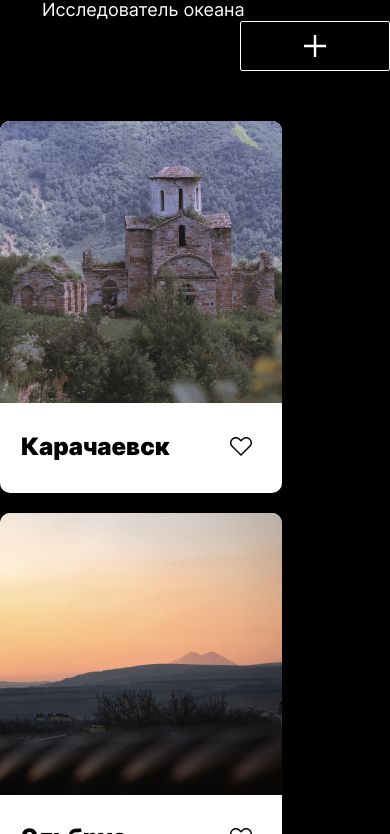
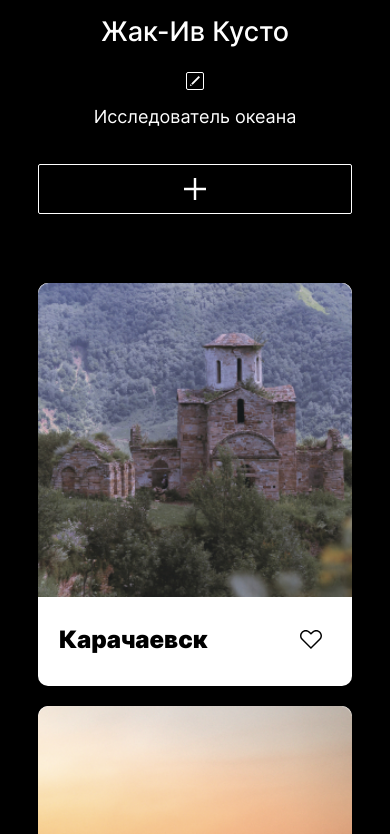
Before and after one commit to YuYaDev/mesto-project, a plain HTML site: page index.html in a window 390 px wide. Shown: the part 348-1182 px from the top of the page. Drawn offline with Linux system fonts and the light colour scheme.

Commit message:
Add @media

```diff
--- a/blocks/header/__logo-pic/header__logo-pic.css
+++ b/blocks/header/__logo-pic/header__logo-pic.css
@@ -1,3 +1,10 @@
 .header__logo-pic {
     margin-bottom: 41px;
 }
+
+@media screen and (max-width: 768px) {
+    .header__logo-pic {
+        width: 103.74px;
+        height: 24.4px;
+    }
+}
--- a/blocks/header/header.css
+++ b/blocks/header/header.css
@@ -1,4 +1,5 @@
 .header {
+    max-width: 882px;
     margin: 45px auto 40px;
     display: flex;
     align-items: flex-start;
@@ -6,3 +7,9 @@
     box-sizing: content-box;
     border-bottom: 1px solid #545454;
 }
+
+@media screen and (max-width: 1024px) {
+    .header {
+        padding: 28px 0 31px 27px;
+    }
+}
--- a/blocks/page/page.css
+++ b/blocks/page/page.css
@@ -7,4 +7,5 @@ h1, h2, h3, div, p {
     max-width: 880px;
     margin: 0 auto;
     font-family: 'Inter', sans-serif;
+    box-sizing: border-box;
 }
--- a/blocks/place/__grid-img/place__grid-img.css
+++ b/blocks/place/__grid-img/place__grid-img.css
@@ -1,5 +1,12 @@
 .place__grid-img {
-    max-width: 282px;
+    width: 100%;
     border-top-left-radius: 10px;
     border-top-right-radius: 10px;
 }
+
+/*@media (max-width: 768px) {*/
+/*    .place__grid-img {*/
+/*        width: calc(100% - 38px);*/
+/*        justify-self: center;*/
+/*    }*/
+/*}*/
--- a/blocks/place/__grid-item/place__grid-item.css
+++ b/blocks/place/__grid-item/place__grid-item.css
@@ -1,2 +1,6 @@
-.place__grid-item {
+@media (max-width: 880px) {
+    .place__grid-item {
+        width: calc(100% - 38px);
+        justify-self: center;
+    }
 }
--- a/blocks/places/places.css
+++ b/blocks/places/places.css
@@ -4,3 +4,17 @@
     grid-template-rows: auto;
     gap: 20px 17px;
 }
+
+
+@media (max-width: 880px) {
+    .places {
+        padding: 19px;
+        grid-template-columns: repeat(2, 1fr);
+    }
+}
+
+@media (max-width: 585px) {
+    .places {
+        grid-template-columns: repeat(1, 1fr);
+    }
+}
--- a/blocks/profile/__add-button/profile__add-button.css
+++ b/blocks/profile/__add-button/profile__add-button.css
@@ -25,3 +25,10 @@
 .profile__add-button:focus {
     opacity: 0.6;
 }
+
+@media (max-width: 880px) {
+    .profile__add-button {
+        margin-top: 36px;
+        width: calc(100% - 38px);
+    }
+}
--- a/blocks/profile/__edit-button/profile__edit-button.css
+++ b/blocks/profile/__edit-button/profile__edit-button.css
@@ -25,3 +25,10 @@
 .profile__edit-button:focus {
     opacity: 0.6;
 }
+
+@media (max-width: 768px) {
+    .profile__edit-button {
+        width: 18px;
+        height: 18px;
+    }
+}
--- a/blocks/profile/__info/profile__info.css
+++ b/blocks/profile/__info/profile__info.css
@@ -7,3 +7,12 @@
     flex-wrap: wrap;
     justify-content: space-between;
 }
+
+@media (max-width: 880px) {
+    .profile__info {
+        margin-top: 22.25px;
+        flex-direction: column;
+        margin-left: 0;
+        align-items: center;
+    }
+}
--- a/blocks/profile/__name/profile__name.css
+++ b/blocks/profile/__name/profile__name.css
@@ -5,3 +5,9 @@
     line-height: 48px;
     margin-bottom: 16px;
 }
+
+@media (max-width: 768px) {
+    .profile__name {
+        font-size: 27px;
+    }
+}
--- a/blocks/profile/profile.css
+++ b/blocks/profile/profile.css
@@ -7,3 +7,13 @@
     flex-wrap: wrap;
     justify-content: center;
 }
+
+@media (max-width: 880px) {
+    .profile {
+        padding-left: 19px;
+        padding-right: 19px;
+        flex-direction: column;
+        align-content: center;
+        box-sizing: border-box;
+    }
+}
```
